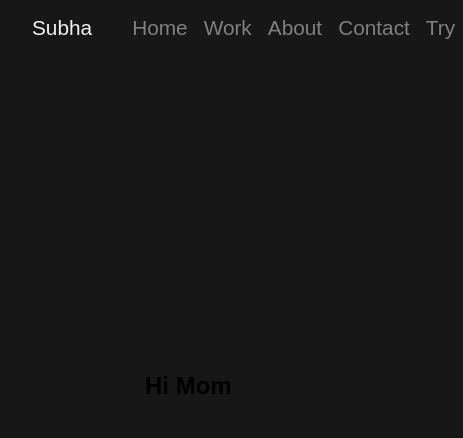
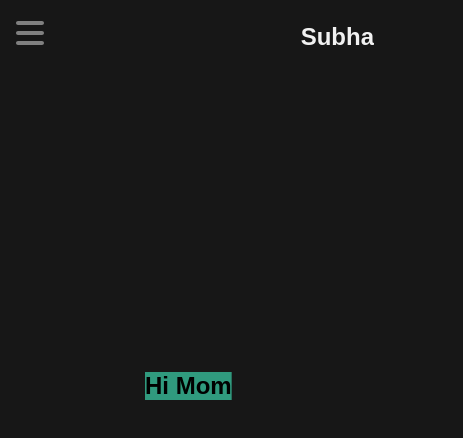
Before and after one commit to SubhadeepDhar17/My-Portfolio, a React (Create React App) app: page /try in a window 390 px wide. Shown: the top 438 px of the page, 463 px wide, since content can reach past the window. Built offline with nearby package versions, Linux system fonts and the light colour scheme.

Commit message:
Mobile Menu

```diff
--- a/package.json
+++ b/package.json
@@ -7,10 +7,12 @@
     "@fortawesome/free-brands-svg-icons": "^6.4.2",
     "@fortawesome/free-regular-svg-icons": "^6.4.2",
     "@fortawesome/free-solid-svg-icons": "^6.4.2",
+    "@fortawesome/react-fontawesome": "^0.2.0",
     "@testing-library/jest-dom": "^5.17.0",
     "@testing-library/react": "^13.4.0",
     "@testing-library/user-event": "^13.5.0",
     "emailjs": "^4.0.2",
+    "fortawesome": "^0.0.1-security",
     "loaders.css": "^0.1.2",
     "react": "^18.2.0",
     "react-dom": "^18.2.0",
--- a/src/Components/Home/home.scss
+++ b/src/Components/Home/home.scss
@@ -58,6 +58,13 @@
         letter-spacing: -0.5rem;
         color: #8b8b8b;
         width: 90vw;
+    }
+    @media all and (max-width: 900px) {
+        h1 {
+            font-size: 6.5rem;
+            line-height: 5.5rem;
+            letter-spacing: 0rem;
+        }
     }
     @media all and (max-width: 676px) {
         h1 {
@@ -218,7 +225,6 @@
                     transform: translateY(0px);
                     transition: 1s ease;
                     background-color: #686868;
-                    filter: blur(0.2rem);
                     padding: 0.5rem;
                     border-radius: 20px;
                 }
--- a/src/Components/Menu/menu.js
+++ b/src/Components/Menu/menu.js
@@ -1,7 +1,31 @@
 import {NavLink} from 'react-router-dom';
 import './menu.scss';
+import { FontAwesomeIcon } from '@fortawesome/react-fontawesome';
+import { faBars, faHamburger } from '@fortawesome/free-solid-svg-icons';
+import { useState } from 'react';
 
 const Menu = () => {
+    const [mobileMenu, setMobileMenu] = useState(false);
+
+    const Menu = [
+        {
+            name: 'Home',
+            to: '/',
+        },
+        {
+            name: 'Work',
+            to: '/work',
+        },
+        {
+            name: 'About',
+            to: '/',
+        },
+        {
+            name: 'Contact',
+            to: '/',
+        },
+    ]
+    const MenuMap = Menu.map((list) => <li><NavLink to={list.to}>{list.name}</NavLink></li>);
     return (
         <>
             <div className='navBar'>
@@ -10,23 +34,20 @@ const Menu = () => {
                 </div>
                 <div className='menuBar'>
                     <nav>
-                        <NavLink exact="true" to="/">
-                            Home
-                        </NavLink>
-                        <NavLink exact="true" to="work">
-                            Work
-                        </NavLink>
-                        <NavLink exact="true" to="/">
-                            About
-                        </NavLink>
-                        <NavLink exact="true" to="/">
-                            Contact
-                        </NavLink>
-                        <NavLink exact="true" to="try">
-                            Try
-                        </NavLink>
+                        {MenuMap}
                     </nav>
                 </div>
+            </div>
+            <div className='mobileMenu'>
+                <ul>
+                    <li className='hamburger' onClick={() => setMobileMenu(!mobileMenu)}>
+                        <FontAwesomeIcon icon={faBars} />
+                    </li>
+                    <li><h1><NavLink to='/'>Subha</NavLink></h1></li>
+                </ul>
+            </div>
+            <div className={`hamburgerMenu ${mobileMenu ? 'active' : 'inactive'}`}>
+                {MenuMap}
             </div>
         </>
     )
--- a/src/Components/Menu/menu.scss
+++ b/src/Components/Menu/menu.scss
@@ -3,12 +3,16 @@
     justify-content: space-between;
     font-size: 1.3rem;
     margin: 0 2rem;
+    overflow: hidden;
     .logo {
         margin: 1rem;
         color: #f1f1f1;
     }
     .menuBar {
         margin: 1rem;
+        li {
+            display: inline;
+        }
         a {
             margin: 0 0.5rem;
             color: #808080;
@@ -20,45 +24,76 @@
         }
     }
 }
-@media all and (max-width: 1200px) {
+@media all and (max-width: 900px) {
     .navBar {
-        margin: 0 1rem;
+        transform: translateX(-200%);
+        position: absolute;
+        visibility: hidden;
+        overflow: hidden;
     }
 }
-
-
-
-/*.navBar {
-    height: 110px;
-    width: auto;
+.mobileMenu {
+    overflow: hidden;
+    ul {
+        padding: 0;
+        margin: 1rem;
+        margin-bottom: 0;
         display: flex;
         justify-content: space-between;
-    font-family: sans-serif;
-    font-size: 24px;
-    font-weight: 400;
-
-    .logo {
-        margin-left: 80px;
-        margin-right: 50px;
-        margin-top: 40px;
+        list-style: none;
+        overflow: hidden;
+        .hamburger {
+            font-size: 2rem;
+            color: #808080;
         }
-
-    .menuBar {
-        margin-right: 80px;
-        margin-top: 40px;
-
-        nav {
         a {
-                color: #000;
-                margin-right: 28px;
+            color: #f1f1f1;
             text-decoration: none;
-
-                &:hover {
-                    color: #9d9d9d;
-                    transition: 0.4s;
+            font-size: 1.5rem;
         }
     }
 }
+.hamburgerMenu {
+    position: absolute;
+    width: 100vw;
+    height: 100vh;
+    text-align: center;
+    list-style: none;
+    background-color: #808080;
+    z-index: 9;
+    li{
+        background-color: #808080;
+        width: 100vw;
+        z-index: 1;
+        margin: 5rem auto;
+    }
+    a {
+        margin: 0rem;
+        font-family: sans-serif;
+        font-weight: 400;
+        color: #f1f1f1;
+        text-decoration: none;
+        background-color: transparent;
+    }
+    &.active {
+        visibility: visible;
+        transform: translateX(0px);
+        transition: 1s ease;
+        opacity: 1;
+        overflow: hidden;
+
+    }
+    &.inactive {
+        visibility: hidden;
+        transform: translateX(-1600px);
+        transition: 1s ease;
+        opacity: 0.3;
     }
 }
-*/
+@media all and (min-width: 900px) {
+    .mobileMenu, .hamburgerMenu {
+        transform: translateX(-200%);
+        position: absolute;
+        overflow: hidden;
+    }
+}
--- a/src/Components/Try/try.css
+++ b/src/Components/Try/try.css
@@ -14,12 +14,14 @@ section {
   margin-top: -50px;
   margin-left: -50px;
 
-  animation: rotate 1s linear infinite;
-  animation-play-state: paused;
-  animation-delay: calc(var(--scroll) * -1s);
+  background: linear-gradient(to right, rgb(168, 65, 65) 50%, rgb(48, 154, 126) 50%);
+  background-size: 200% 100%;
+  background-position: right bottom;
+  transition: all .5s ease-out;
+}
 
-  animation-iteration-count: 1;
-  animation-fill-mode: both;
+.heymom:hover {
+    background-position: bottom ;
 }
 
 @keyframes rotate {
```
Also changed, not shown: 2 other files (tests, documents, lock files or other folders). Lines whose indentation alone changed are shown as unchanged.
